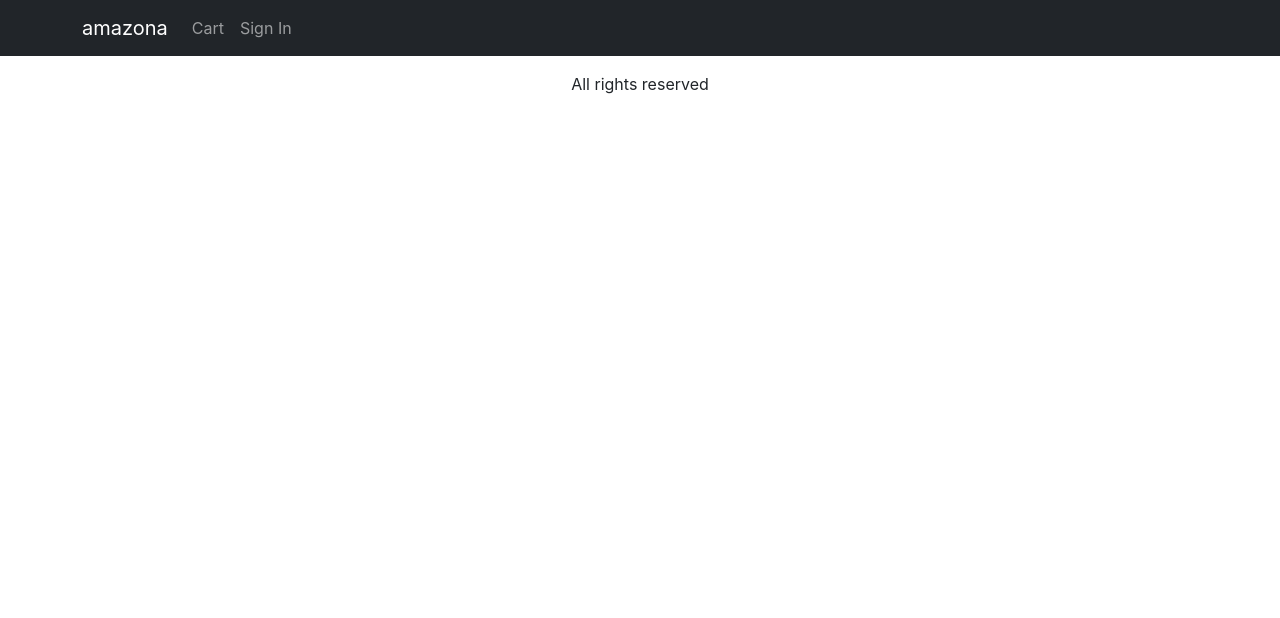
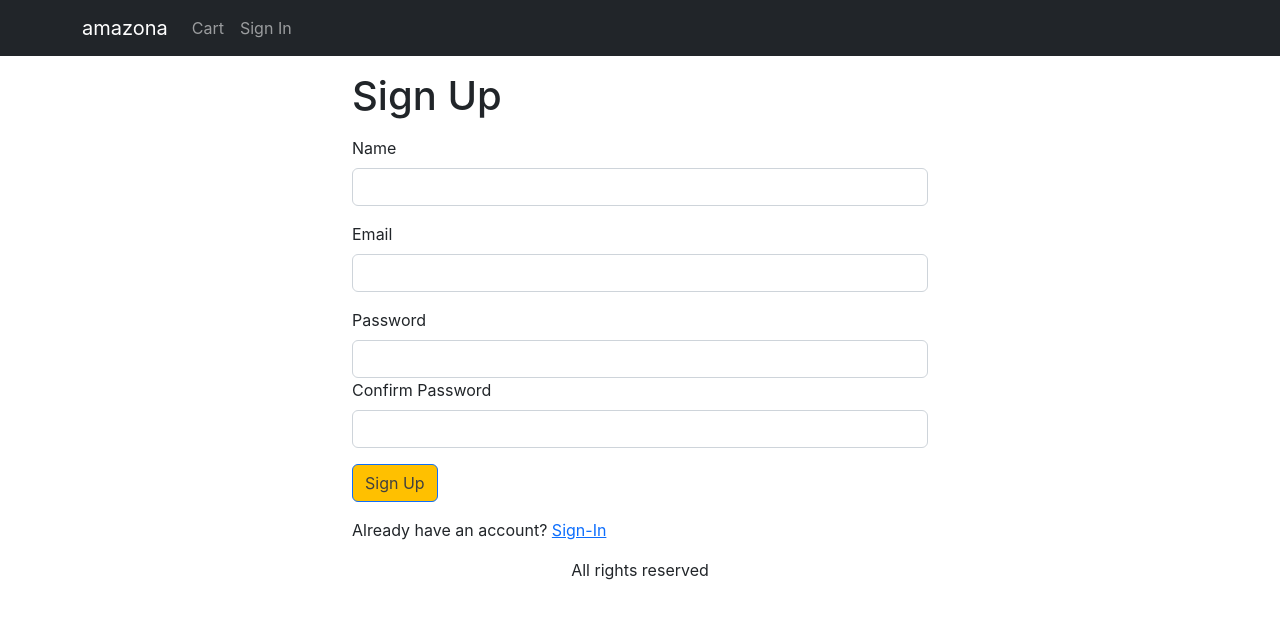
Before and after one commit to motaleonardo/mern-ecom, a React (Create React App) app in the folder frontend/: page /signup in a window 1280 px wide. Shown: the top 618 px of the page. Built offline with nearby package versions, Linux system fonts and the light colour scheme.

Commit message:
class_25

```diff
--- a/frontend/src/App.js
+++ b/frontend/src/App.js
@@ -14,6 +14,7 @@
 import CartScreen from './Screens/CartScreen';
 import SigninScreen from './Screens/SigninScreen';
 import ShippingAddressScreen from './Screens/ShippingAddressScreen';
+import SignupScreen from './Screens/SignupScreen';
 
 function App() {
   const { state, dispatch: ctxDispatch } = useContext(Store);
@@ -76,6 +77,7 @@
               <Route path="/product/:slug" element={<ProductScreen />} />
               <Route path="/cart" element={<CartScreen />} />
               <Route path="/signin" element={<SigninScreen />} />
+              <Route path="/signup" element={<SignupScreen />} />
               <Route path="/shipping" element={<ShippingAddressScreen />} />
               <Route path="/" element={<HomeScreen />} />
             </Routes>
--- /dev/null
+++ b/frontend/src/Screens/SignupScreen.js
@@ -0,0 +1,97 @@
+import Axios from 'axios';
+import { Link, useLocation, useNavigate } from 'react-router-dom';
+import Container from 'react-bootstrap/Container';
+import Form from 'react-bootstrap/Form';
+import Button from 'react-bootstrap/Button';
+import { Helmet } from 'react-helmet-async';
+import { useContext, useEffect, useState } from 'react';
+import { Store } from '../Store';
+import { toast } from 'react-toastify';
+import { getError } from '../utils';
+
+export default function SignupScreen() {
+  const navigate = useNavigate();
+  const { search } = useLocation();
+  const redirectInUrl = new URLSearchParams(search).get('redirect');
+  const redirect = redirectInUrl ? redirectInUrl : '/';
+
+  const [name, setName] = useState('');
+  const [email, setEmail] = useState('');
+  const [password, setPassword] = useState('');
+  const [confirmPassword, setConfirmPassword] = useState('');
+
+  const { state, dispatch: ctxDispatch } = useContext(Store);
+  const { userInfo } = state;
+  const submitHandler = async (e) => {
+    e.preventDefault();
+    if (password !== confirmPassword) {
+      toast.error('Passwords do not match');
+      return;
+    }
+    try {
+      const { data } = await Axios.post('/api/users/signup', {
+        name,
+        email,
+        password,
+      });
+      ctxDispatch({ type: 'USER_SIGNIN', payload: data });
+      localStorage.setItem('userInfo', JSON.stringify(data));
+      navigate(redirect || '/');
+    } catch (err) {
+      toast.error(getError(err));
+    }
+  };
+
+  useEffect(() => {
+    if (userInfo) {
+      navigate(redirect);
+    }
+  }, [navigate, redirect, userInfo]);
+
+  return (
+    <Container className="small-container">
+      <Helmet>
+        <title>Sign Up</title>
+      </Helmet>
+      <h1 className="my-3">Sign Up</h1>
+      <Form onSubmit={submitHandler}>
+        <Form.Group className="mb-3" controlId="name">
+          <Form.Label>Name</Form.Label>
+          <Form.Control onChange={(e) => setName(e.target.value)} required />
+        </Form.Group>
+
+        <Form.Group className="mb-3" controlId="email">
+          <Form.Label>Email</Form.Label>
+          <Form.Control
+            type="email"
+            required
+            onChange={(e) => setEmail(e.target.value)}
+          />
+        </Form.Group>
+        <Form.Group className="mb-3" controlId="password">
+          <Form.Label>Password</Form.Label>
+          <Form.Control
+            type="password"
+            required
+            onChange={(e) => setPassword(e.target.value)}
+          />
+          <Form.Group className="mb-3" controlId="confirmPassword">
+            <Form.Label>Confirm Password</Form.Label>
+            <Form.Control
+              type="password"
+              onChange={(e) => setConfirmPassword(e.target.value)}
+              required
+            />
+          </Form.Group>
+        </Form.Group>
+        <div className="mb-3">
+          <Button type="submit">Sign Up</Button>
+        </div>
+        <div className="mb-3">
+          Already have an account?{' '}
+          <Link to={`/signin?redirect=${redirect}`}>Sign-In</Link>
+        </div>
+      </Form>
+    </Container>
+  );
+}
```
Also changed, not shown: 1 other file (tests, documents, lock files or other folders).
